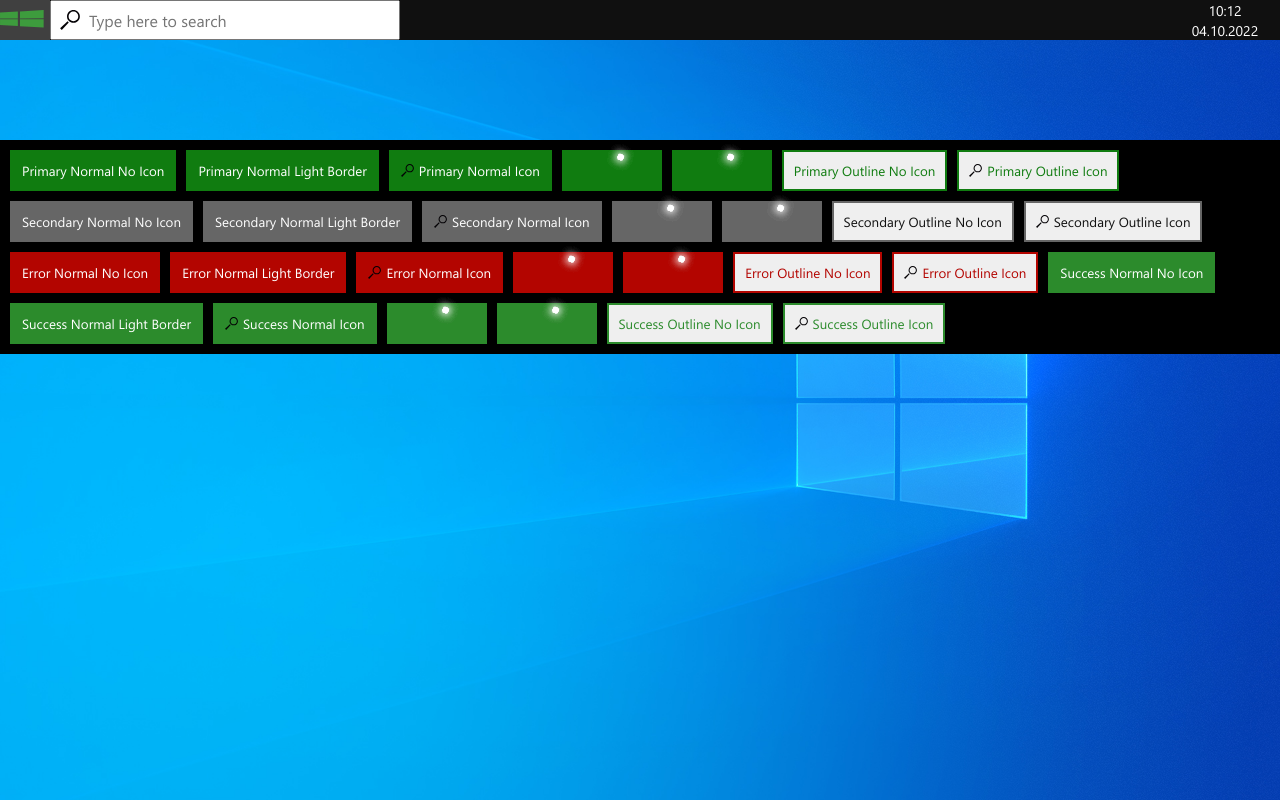
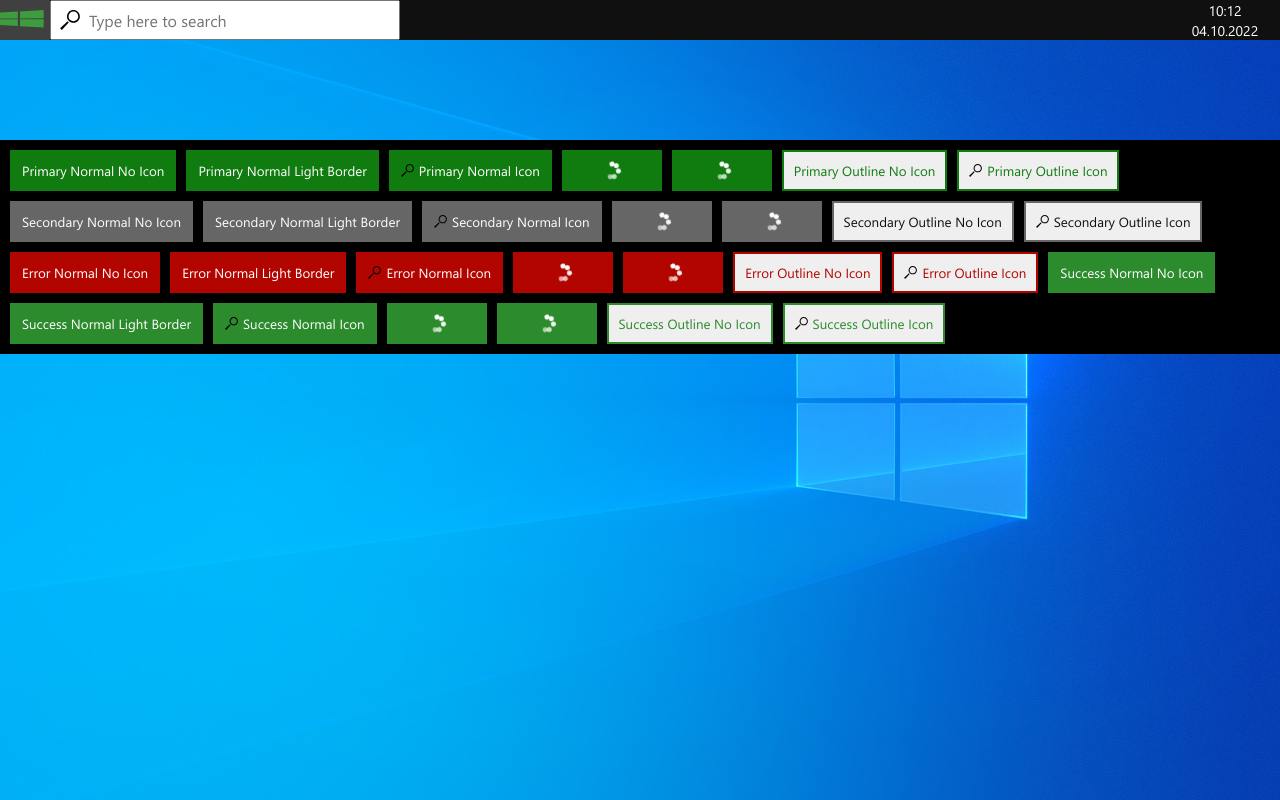
Before and after one commit to damian08k/windows-10-bs, a React app: page / in a window 1280 px wide. Both pictures are taken after a click on the button "Primary Normal No Icon". Built offline with nearby package versions, Linux system fonts and the light colour scheme.

Commit message:
feat: Create loader animation in framer motion

```diff
--- a/src/components/_commons/Button/animations/circleAnimation.ts
+++ /dev/null
@@ -1,52 +0,0 @@
-import { AnimationProps } from 'framer-motion';
-
-export const circleAnimation: AnimationProps = {
-  initial: {
-    rotate: 225,
-    opacity: 0,
-  },
-  animate: {
-    rotate: [225, 345, 455, 690, 815, 945, 945, 945],
-    opacity: [1, 1, 1, 1, 1, 1, 0, 0],
-  },
-  transition: {
-    times: [0, 0.07, 0.3, 0.39, 0.7, 0.75, 0.76, 1],
-    duration: 5.5,
-    repeat: Infinity,
-    delay: 0.2 * Math.random(),
-  },
-};
-
-// export const parent: AnimationProps = {
-//   variants: {
-//     init: {
-//       opacity: 0,
-//     },
-//     rot: {
-//       opacity: 1,
-//       transition: {
-//         staggerChildren: 0.24,
-//       },
-//     },
-//   },
-// };
-// export const circleAnimation: AnimationProps = {
-//   variants: {
-//     init: {
-//       opacity: 0,
-//       rotate: 225,
-//     },
-//     rot: {
-//       rotate: [225, 345, 455, 690, 815, 945, 945, 945],
-//       opacity: [1, 1, 1, 1, 1, 1, 0, 0],
-//       transition: {
-//         duration: 5.5,
-//         repeat: Infinity,
-//       },
-//     },
-//   },
-//   exit: {
-//     opacity: 0,
-//     rotate: 945,
-//   },
-// };
--- a/src/components/_commons/Loader/Loader.module.css
+++ b/src/components/_commons/Loader/Loader.module.css
@@ -2,72 +2,25 @@
   display: flex;
   justify-content: center;
   align-items: center;
+  width: auto;
+  height: 100%;
+  position: relative;
 }
-.root .dot {
+
+.dot {
   position: absolute;
+  height: 100%;
   width: 28px;
-  height: 38px;
+  height: 58px;
+  max-height: 100%;
   opacity: 0;
-  /* transform: rotate(225deg);
-  animation-iteration-count: infinite;
-  animation-name: orbit;
-  animation-duration: 5.5s; */
 }
-.root .dot:after {
+
+.dot:after {
   content: '';
   position: absolute;
-  width: 6px;
-  height: 6px;
+  width: 5px;
+  height: 5px;
   border-radius: 5px;
   background: #fff;
-  box-shadow: 0 0 9px rgba(255, 255, 255, 0.7);
 }
-/* .root .dot:nth-child(2) {
-  animation-delay: 240ms;
-}
-.root .dot:nth-child(3) {
-  animation-delay: 480ms;
-}
-.root .dot:nth-child(4) {
-  animation-delay: 720ms;
-}
-.root .dot:nth-child(5) {
-  animation-delay: 960ms;
-} */
-
-/* @keyframes orbit {
-  0% {
-    transform: rotate(225deg);
-    opacity: 1;
-    animation-timing-function: ease-out;
-  }
-  7% {
-    transform: rotate(345deg);
-    animation-timing-function: linear;
-  }
-  30% {
-    transform: rotate(455deg);
-    animation-timing-function: ease-in-out;
-  }
-  39% {
-    transform: rotate(690deg);
-    animation-timing-function: linear;
-  }
-  70% {
-    transform: rotate(815deg);
-    opacity: 1;
-    animation-timing-function: ease-out;
-  }
-  75% {
-    transform: rotate(945deg);
-    animation-timing-function: ease-out;
-  }
-  76% {
-    transform: rotate(945deg);
-    opacity: 0;
-  }
-  100% {
-    transform: rotate(945deg);
-    opacity: 0;
-  }
-} */
--- a/src/components/_commons/Loader/Loader.tsx
+++ b/src/components/_commons/Loader/Loader.tsx
@@ -1,19 +1,21 @@
 import { motion } from 'framer-motion';
 import { FC } from 'react';
 
-import { circleAnimation } from '_commons/Button/animations/circleAnimation';
+import { loaderAnimation } from './animations/loaderAnimation';
 
 import classes from './Loader.module.css';
 
+const ANIMATION_DELAY_VALUE = 0.24;
+
 const Loader: FC = () => {
   return (
-    <motion.div className={classes.root}>
-      <motion.div className={classes.dot} {...circleAnimation} />
-      <motion.div className={classes.dot} {...circleAnimation} />
-      <motion.div className={classes.dot} {...circleAnimation} />
-      <motion.div className={classes.dot} {...circleAnimation} />
-      <motion.div className={classes.dot} {...circleAnimation} />
-    </motion.div>
+    <div className={classes.root}>
+      <motion.div className={classes.dot} {...loaderAnimation(0)} />
+      <motion.div className={classes.dot} {...loaderAnimation(ANIMATION_DELAY_VALUE)} />
+      <motion.div className={classes.dot} {...loaderAnimation(ANIMATION_DELAY_VALUE * 2)} />
+      <motion.div className={classes.dot} {...loaderAnimation(ANIMATION_DELAY_VALUE * 3)} />
+      <motion.div className={classes.dot} {...loaderAnimation(ANIMATION_DELAY_VALUE * 4)} />
+    </div>
   );
 };
 
--- /dev/null
+++ b/src/components/_commons/Loader/animations/loaderAnimation.ts
@@ -0,0 +1,19 @@
+import { AnimationProps } from 'framer-motion';
+
+export const loaderAnimation = (delay: number): AnimationProps => ({
+  initial: {
+    rotate: 180,
+    opacity: 0,
+  },
+  animate: {
+    rotate: [180, 300, 410, 645, 770, 900, 900, 900],
+    opacity: [0, 1, 1, 1, 1, 0.6, 0, 0],
+  },
+  transition: {
+    times: [0, 0.07, 0.3, 0.39, 0.7, 0.75, 0.76, 1],
+    duration: 5,
+    repeat: Infinity,
+    delay: delay,
+    ease: ['easeOut', 'linear', 'easeInOut', 'linear', 'easeOut', 'easeOut', 'easeOut'],
+  },
+});
```
